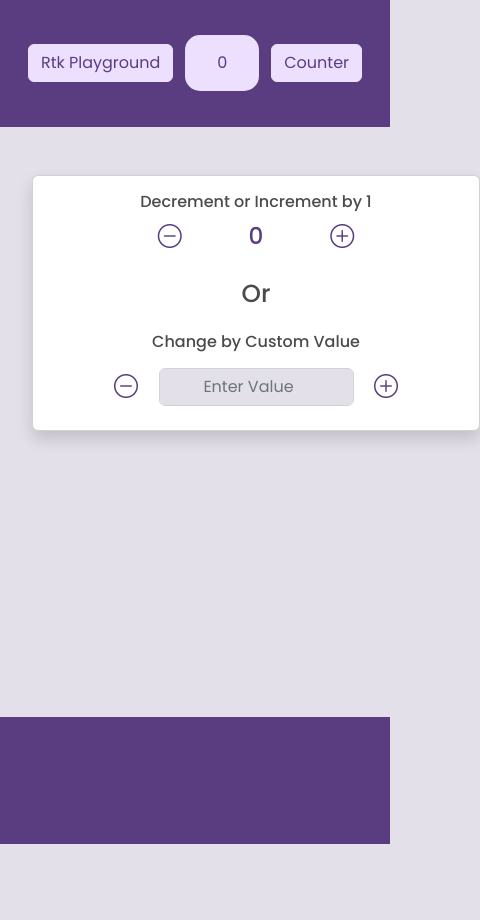
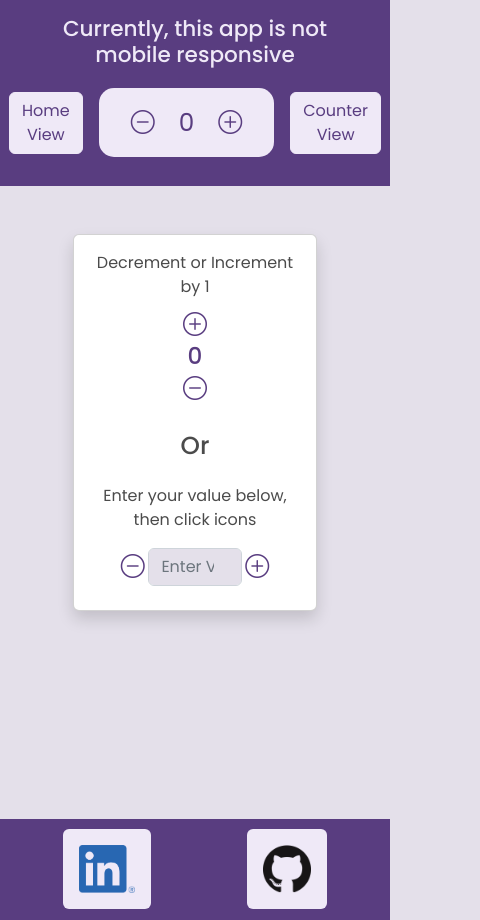
Before and after one commit to Sam-Dunne/learning-redux, a React (Create React App) app: page /counter in a window 390 px wide. Shown: the whole page, 480 px wide, since content can reach past the window. Before the commit the page ends 844 px from the top, so only its background shows below. Built offline with nearby package versions, Linux system fonts and the light colour scheme.

Commit message:
fixing BS issue on mobile size, and lots of other stuff...should've pushed sooner

```diff
--- a/public/index.html
+++ b/public/index.html
@@ -6,38 +6,14 @@
     <meta name="viewport" content="width=device-width, initial-scale=1" />
     <meta name="theme-color" content="#000000" />
     <meta
-      name="description"
-      content="Web site created using create-react-app"
+      name="RTK, Bootstrap, SASS"
+      content="SPA by Sam Dunne"
     />
-    <!-- <link rel="apple-touch-icon" href="%PUBLIC_URL%/logo192.png" /> -->
-    <!--
-      manifest.json provides metadata used when your web app is installed on a
-      user's mobile device or desktop. See https://developers.google.com/web/fundamentals/web-app-manifest/
-    -->
-    <link rel="manifest" href="%PUBLIC_URL%/manifest.json" />
-    <!--
-      Notice the use of %PUBLIC_URL% in the tags above.
-      It will be replaced with the URL of the `public` folder during the build.
-      Only files inside the `public` folder can be referenced from the HTML.
 
-      Unlike "/favicon.ico" or "favicon.ico", "%PUBLIC_URL%/favicon.ico" will
-      work correctly both with client-side routing and a non-root public URL.
-      Learn how to configure a non-root public URL by running `npm run build`.
-    -->
     <title>React App</title>
   </head>
   <body>
     <noscript>You need to enable JavaScript to run this app.</noscript>
     <div id="root"></div>
-    <!--
-      This HTML file is a template.
-      If you open it directly in the browser, you will see an empty page.
-
-      You can add webfonts, meta tags, or analytics to this file.
-      The build step will place the bundled scripts into the <body> tag.
-
-      To begin the development, run `npm start` or `yarn start`.
-      To create a production bundle, use `npm run build` or `yarn build`.
-    -->
   </body>
 </html>
--- a/src/Views/Home.jsx
+++ b/src/Views/Home.jsx
@@ -10,11 +10,11 @@ function Home() {
         <main className="container">
             <section className="">
                 <div className="">
-                    <h1 className="text-center">ReduxToolkit, React-Router V6, SASS Playground</h1>
-                    <p className='paragraph-wrapper'>The purpose of this project is to demonstrate basic understanding and application of the above technologies, with a focus on increasing the scalabilty and managability of applications through use of controlled global state via Redux, and globalized styling/Bootstrap overrides via SCSS.</p>
-                    <p className="paragraph-wrapper"></p>
+                    <h1 className="text-center">Redux Toolkit and SASS Playground</h1>
+                    <p className='paragraph-wrapper '>The purpose of this project is to demonstrate basic understanding and application of the above technologies, with a focus on increasing the scalabilty and managability of applications through use of controlled global state via Redux, and globalized styling/Bootstrap overrides via SCSS.</p>
                 </div>
                 <CounterCard />
+                <p className='paragraph-wrapper'>Click the icons in the above card to change the state value. It will be updated in the Navbar and will be accessible in the Counter View (click the "Counter View" link in the Navbar to view).</p>
             </section>
         </main>
     )
--- a/src/components/ChangeByUserValue.js
+++ b/src/components/ChangeByUserValue.js
@@ -15,20 +15,20 @@ export default function ChangeByUserValue() {
 
   return (
 
-    <div className='input-group'>
-      <div className="container">
+    <div className='input-group container'>
+      {/* <div className="container"> */}
         <div className='container'>
           <div className="row justify-content-center align-items-center my-2">
             <div className='input-group-prepend col-2 d-flex justify-content-center'>
               <i className="bi bi-dash-circle text-primary " onClick={() => dispatch(decrementByAmount(Number(userValue)))}></i>
             </div>
-            <input type='number' placeholder='Enter Value' onChange={onChangeIncrement} value={userValue} className='form-control text-center w-50 text-primary'></input>
+            <input type='number' placeholder='Enter Value Here' onChange={onChangeIncrement} value={userValue} className='form-control text-center w-50 text-primary'></input>
             <div className='input-group-append col-2 d-flex justify-content-center'>
               <i className="bi bi-plus-circle text-primary" onClick={() => dispatch(incrementByAmount(Number(userValue)))}></i>
             </div>
           </div>
         </div>
-      </div>
+      {/* </div> */}
     </div>
   )
 }
--- a/src/components/CounterCard.js
+++ b/src/components/CounterCard.js
@@ -8,21 +8,26 @@ export default function CounterCard() {
   const { count } = useSelector((state) => state.counter);
 
   return (
-    <div className='card shadow mx-auto'>
-          <div className="card-body">
-            <div className="container">
-              <h6 className='text-center mb-2'>Decrement or Increment by 1</h6>
+    <div className='card container d-flex w-75 shadow mx-auto'>
+      <div className='row justify-content center'>
+
+        <div className="card-body col-6">
+          <div className="">
+            <label className='text-center mb-2 mx-auto d-block'>Decrement or Increment by 1</label>
+            <div className='container'>
               <div className="row justify-content-center align-items-center my-2">
+                <IncrementByOne />
+                <h3 className='card-title text-primary col-3 text-center m-0'>{count}</h3>
                 <DecrementByOne />
-                <h3 className='card-title text-primary col-3 text-center m-0'>{count}</h3>
-                <IncrementByOne />
               </div>
             </div>
-            <h2 className='text-center my-4'>Or</h2>
-            <h6 className='text-center mb-2'>Change by Custom Value</h6>
+          </div>
+          <h2 className='text-center my-4'>Or</h2>
+          <label className='text-center mb-2 mx-auto d-block'>Enter your value below, then click icons</label>
 
-            <ChangeByUserValue />
-          </div>
+          <ChangeByUserValue />
         </div>
+      </div>
+    </div>
   )
 }
--- a/src/components/DecrementbyOne.js
+++ b/src/components/DecrementbyOne.js
@@ -8,7 +8,7 @@ export default function DecrementbyOne() {
 
     return (
         <>
-            <div className='col-2 d-flex justify-content-center'>
+            <div className='flexbox'>
                 <i className="bi bi-dash-circle text-primary" onClick={() => dispatch(decrement())}></i>
             </div>
         </>
--- a/src/components/Footer.js
+++ b/src/components/Footer.js
@@ -3,7 +3,8 @@ import React from 'react'
 export default function Footer() {
   return (
     <footer className='footer bg-primary'>
-
+      <a className='bg-light rounded p-3 d-block mx-5' href='https://www.linkedin.com/in/samdunnewebdev/' target='blank' ><img src='/LI-In-Bug.png' alt='LinkedIn Logo' className='iconLink'></img></a>
+      <a className='bg-light rounded p-3 d-block mx-5' href='https://github.com/Sam-Dunne/learning-redux' target='blank' ><img src='/GitHub-Mark-120px-plus.png' alt='GitHub Logo' className='iconLink'></img></a>
     </footer>
   )
 }
--- a/src/components/IncrementByOne.js
+++ b/src/components/IncrementByOne.js
@@ -7,7 +7,7 @@ export default function IncrementByOne() {
 
 
     return (
-        <div className='col-2 d-flex justify-content-center'>
+        <div className='flexbox'>
             <i className="bi bi-plus-circle text-primary" onClick={() => dispatch(increment())}></i>
         </div>
     )
--- a/src/components/Navbar.js
+++ b/src/components/Navbar.js
@@ -1,26 +1,29 @@
 import React from 'react';
 import { Link } from 'react-router-dom';
 import { useSelector } from 'react-redux';
+import DecrementByOne from './DecrementbyOne';
+import IncrementByOne from './IncrementByOne';
 
 
 export default function Navbar() {
-  const { count } = useSelector((state) => state.counter);
+    const { count } = useSelector((state) => state.counter);
 
     return (
-        <nav className='navbar bg-primary w-full p-3' >
-
-            {/* <div className=' p-3'> */}
-                {/* <div className=''> */}
-                    <Link to='/' className='btn btn-light text-primary'>Rtk Playground</Link>
-                    <div className='counter-value-wrapper'>
-                        <div className='text-primary'>{count}</div>
-                    </div>
-                    <Link to='/counter' className='btn btn-light text-primary'>Counter</Link>
-                {/* </div> */}
-
-            {/* </div> */}
-
-
+        <nav className='bg-primary py-3 px-5' >
+            <h2 className='text-center text-light fs-4 d-block'>Currently, this app is not mobile responsive</h2>
+            <div className='flexbox'>
+                <div className='flexbox'>
+                    <Link to='/' className='btn btn-light text-primary d-block mx-auto'>Home View</Link>
+                </div>
+                <div className='counter-value-wrapper mx-3'>
+                    <DecrementByOne />
+                    <div className='text-primary mx-4 fs-2'>{count}</div>
+                    <IncrementByOne />
+                </div>
+                <div className='flexbox'>
+                    <Link to='/counter' className='btn btn-light text-primary d-block mx-auto'>Counter View</Link>
+                </div>
+            </div>
         </nav>
     )
 }
--- a/src/redux/configureStore.js
+++ b/src/redux/configureStore.js
@@ -1,5 +1,6 @@
 import {configureStore} from '@reduxjs/toolkit';
 import counterReducer from './counter';
+// import { setupListeners } from '@reduxjs/toolkit/query'
 
 export default configureStore({
     reducer: {
--- a/src/redux/counter.js
+++ b/src/redux/counter.js
@@ -1,9 +1,4 @@
 import { createSlice } from '@reduxjs/toolkit'
-// import { PayloadAction } from '@reduxjs/toolkit'
-
-// export interface CounterState {
-//   value: number
-// }
 
 const initialState = {
   count: 0,
--- a/src/style.scss
+++ b/src/style.scss
@@ -6,11 +6,11 @@
 /*             SCSS Variables                */
 /*********************************************/
 $color-primary : rgb(89, 61, 128);
-$color-light : rgb(237, 224, 255);
+$color-light : rgb(239, 233, 247);
 //    These 3 should total 100vh, later add programmitic control
 $nav-height : 15vh;
-$footer-height: 15vh;
-$section-height: 70vh;
+$footer-height: 12vh;
+$section-height: 75vh;
 
 
 /*********************************************/
@@ -41,19 +41,29 @@ $theme-colors: (
 }
 
 .btn {
-    margin: 1em auto 1em auto;
+    margin: 1em 2em 1em 0;
 }
 
 .navbar {
-    height: $nav-height;
-    display: flex;
-    justify-content: center;
-    align-items: center;
+    // width: 100%;
+    min-height: $nav-height;
+    height: fit-content;
+    // display: flex;
+    // justify-content: center;
+    // align-items: center;
 }
 
 /*********************************************/
 /*          CUSTOMIZED CSS         */
 /*********************************************/
+* {
+    margin: 0;
+    padding: 0;
+  }
+
+  html, body {
+    height: 100%;
+}
 
 i {
     width: fit-content;
@@ -77,7 +87,7 @@ footer {
 }
 
 .paragraph-wrapper {
-    padding: 1em 12em;
+    padding: 1em 8em;
     text-align: center;
 }
 
@@ -90,6 +100,16 @@ footer {
     border-radius: 15px;
 }
 
+.flexbox {
+    display: flex;
+    justify-content: center;
+    align-items: center;
+}
+
+.iconLink {
+    height: 3em;
+}
+
 
 @import "../node_modules/bootstrap/scss/bootstrap.scss";
 @import url("https://fonts.googleapis.com/css2?family=Poppins:ital,wght@0,100;0,200;0,300;0,400;0,500;0,600;0,700;1,100;1,200;1,300;1,400;1,500;1,600&display=swap");
```
Also changed, not shown: src/components/DecrementByUserValue.js (deleted, +0 -19 lines), public/GitHub-Mark-120px-plus.png (added), public/LI-In-Bug.png (added).
